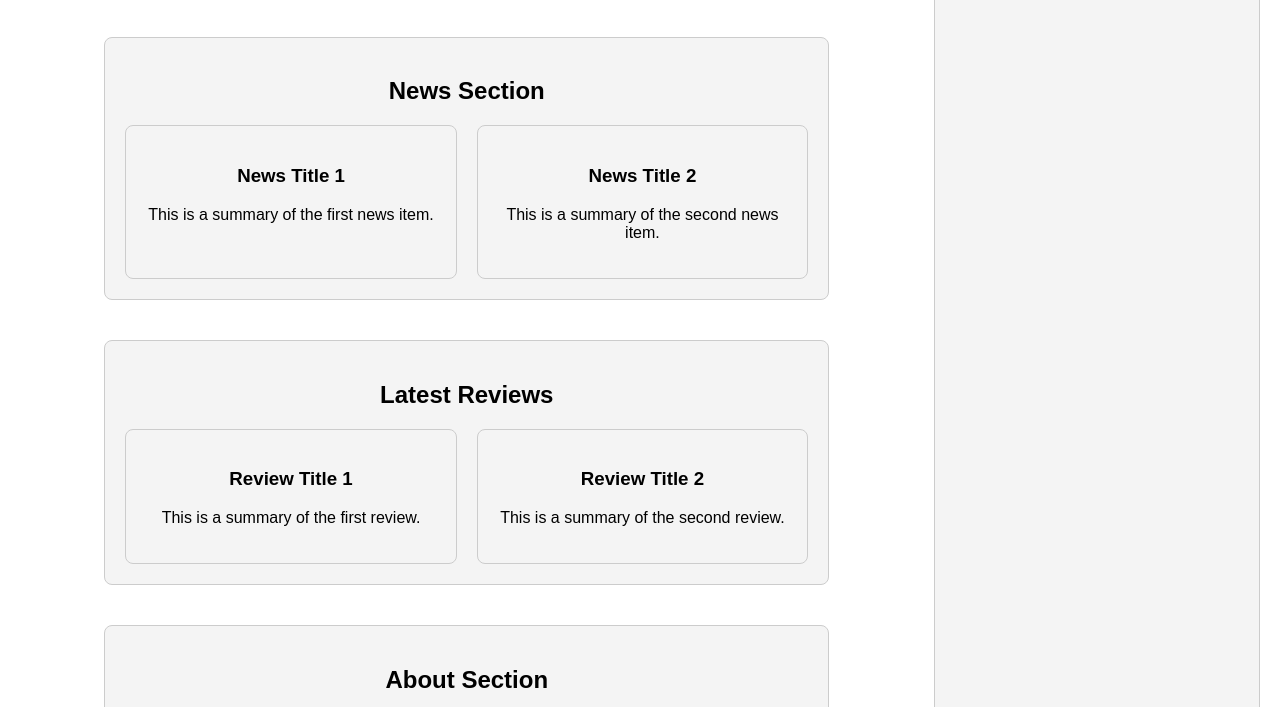
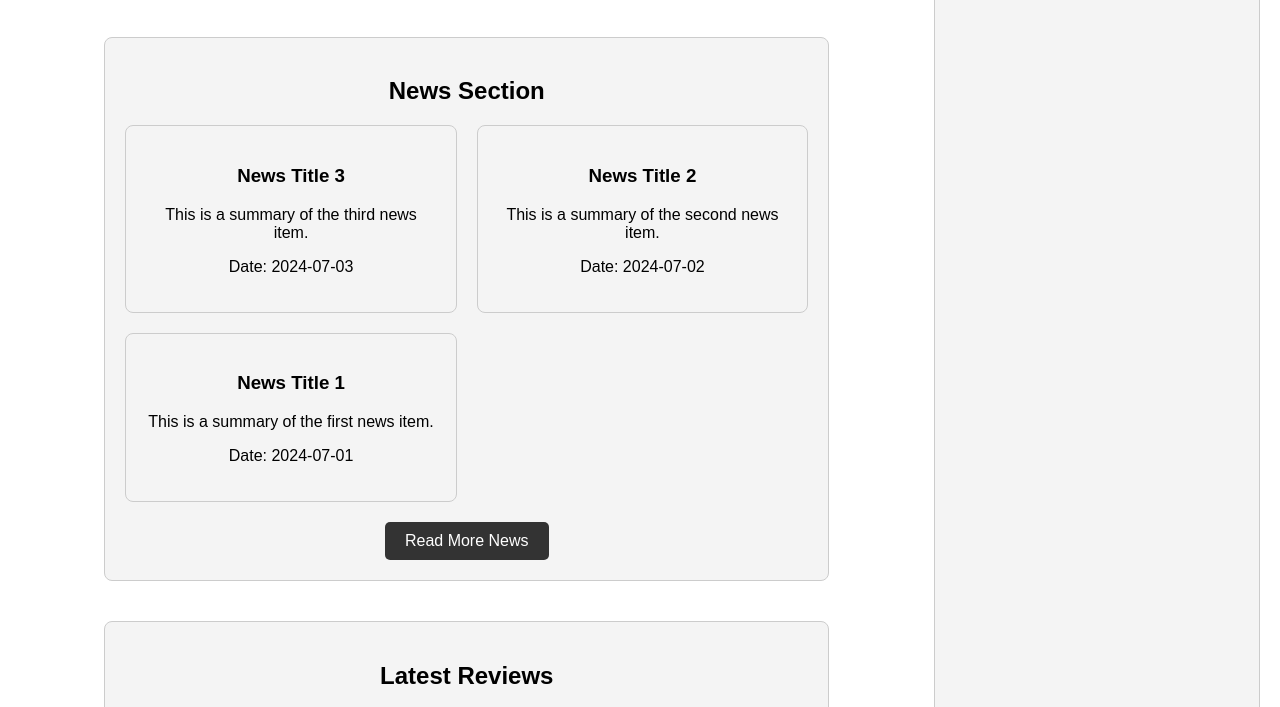
Before and after one commit to novanick47/nickabrick, a plain HTML site: page nick-a-brick.html in a window 1280 px wide. Shown: the part 631-1338 px from the top of the page. Drawn offline with Linux system fonts and the light colour scheme.

Commit message:
Added a separate news page for more news.

```diff
--- a/nick-a-brick.html
+++ b/nick-a-brick.html
@@ -38,16 +38,24 @@
             <section id="news">
                 <h2>News Section</h2>
                 <div class="post-list">
+                    <!-- Latest 3 news items will be dynamically included here -->
                     <article class="post">
-                        <h3>News Title 1</h3>
-                        <p>This is a summary of the first news item.</p>
+                        <h3>News Title 3</h3>
+                        <p>This is a summary of the third news item.</p>
+                        <p>Date: 2024-07-03</p>
                     </article>
                     <article class="post">
                         <h3>News Title 2</h3>
                         <p>This is a summary of the second news item.</p>
+                        <p>Date: 2024-07-02</p>
                     </article>
-                    <!-- Add more news items as needed -->
+                    <article class="post">
+                        <h3>News Title 1</h3>
+                        <p>This is a summary of the first news item.</p>
+                        <p>Date: 2024-07-01</p>
+                    </article>
                 </div>
+                <a href="news.html" class="news-button">Read More News</a>
             </section>
 
             <section id="reviews">
--- a/styles.css
+++ b/styles.css
@@ -136,6 +136,22 @@ footer {
     flex: 1;
 }
 
+/* Button Styling */
+.news-button {
+    display: inline-block;
+    padding: 10px 20px;
+    margin-top: 20px;
+    background-color: #333;
+    color: white;
+    text-decoration: none;
+    border-radius: 5px;
+    text-align: center;
+}
+
+.news-button:hover {
+    background-color: #555;
+}
+
 /* Responsive Design */
 @media (max-width: 600px) {
     .content-wrapper {
```
Also changed, not shown: news.html (added, +57 -0 lines), reviews.html (added).
